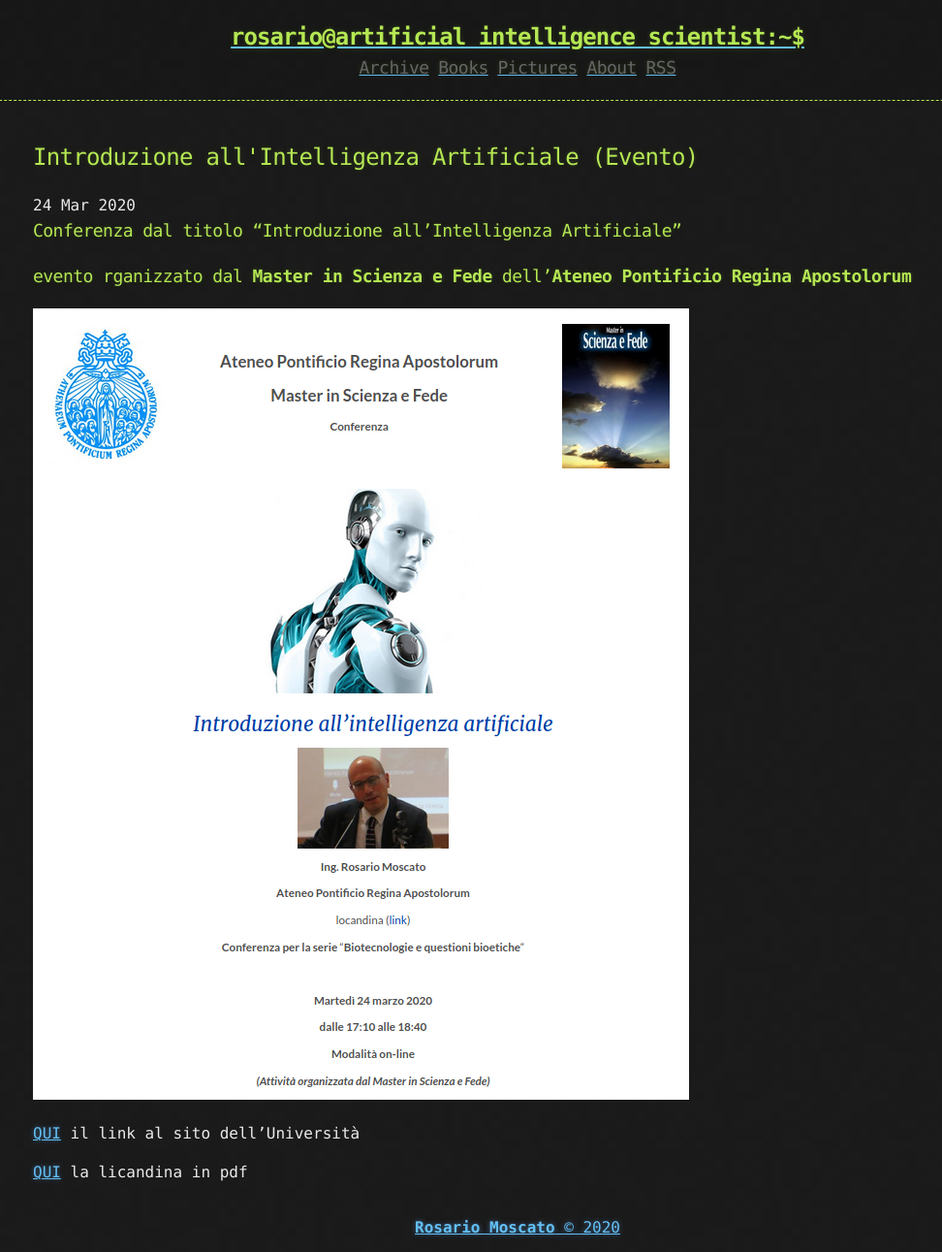
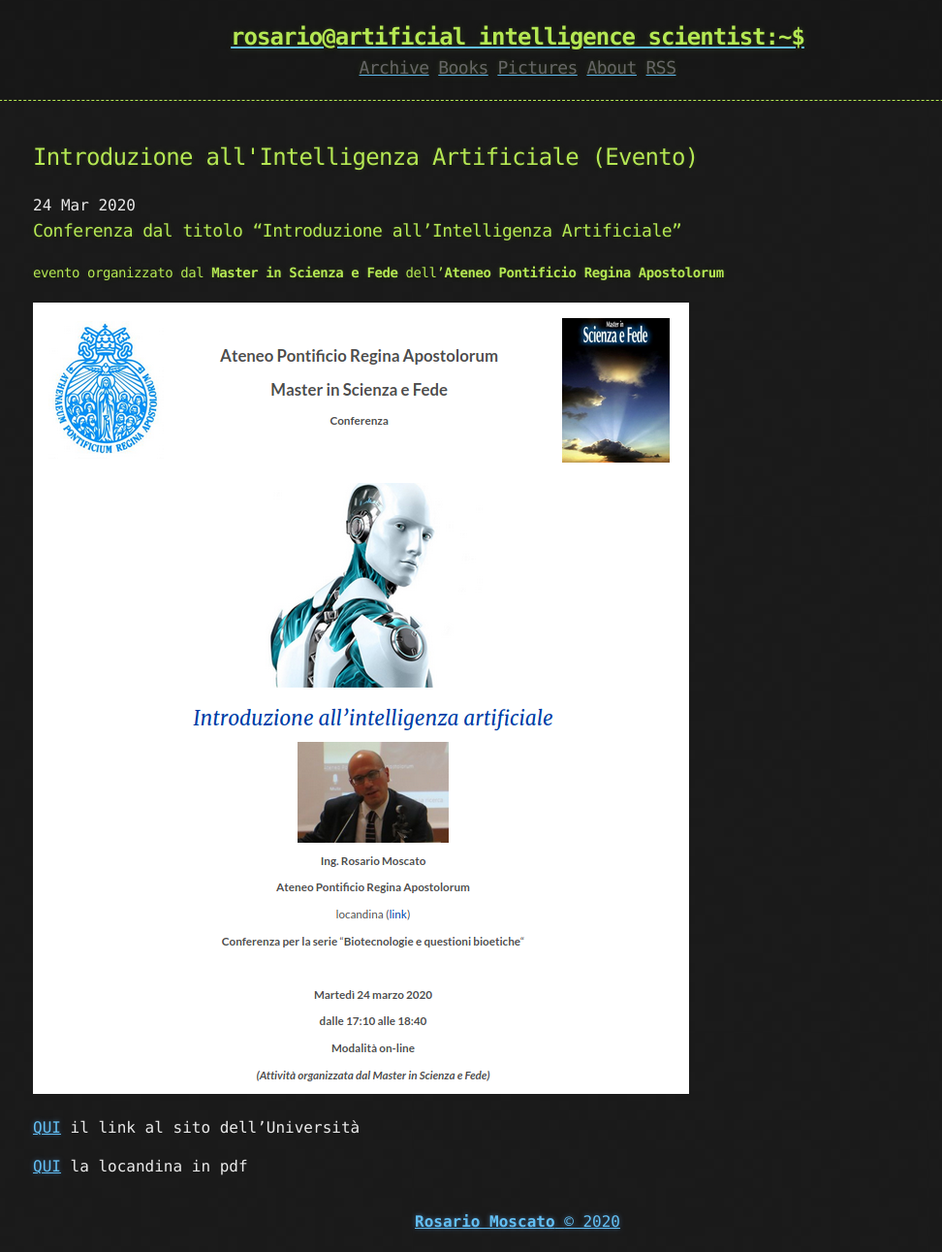
Before and after one commit to rosariomoscato/rosariomoscato.github.io, a Jekyll site: the page built from _posts/2020-03-24-introduzione-ai.md, in a window 1280 px wide. Shown: the whole page at 97% size, without its empty margins (106-1078 px from the left). Built offline with Jekyll 4.4.1, drawn with Linux system fonts in a browser that asks for light colours.

Commit message:
Update 2020-03-24-introduzione-ai.md

```diff
--- a/_posts/2020-03-24-introduzione-ai.md
+++ b/_posts/2020-03-24-introduzione-ai.md
@@ -4,9 +4,10 @@
 ---
 
 ### Conferenza dal titolo "Introduzione all'Intelligenza Artificiale"
-### evento rganizzato dal **Master in Scienza e Fede** dell'**Ateneo Pontificio Regina Apostolorum**
+#### evento organizzato dal **Master in Scienza e Fede** dell'**Ateneo Pontificio Regina Apostolorum**
+
 ![Introduzione AI]({{site.baseurl}}/img/Conferenza%20Introduzione%20AI_MSF_2020.png)
 
 [QUI](https://www.upra.org/evento/introduzione-allintelligenza-artificiale/ "Intro AI") il link al sito dell'Università
 
-[QUI](https://github.com/rosariomoscato/rosariomoscato.github.io/blob/master/img/Conferenza%20Introduzione%20AI_MSF_2020.jpg "Introduzione AI") la licandina in pdf
+[QUI](https://github.com/rosariomoscato/rosariomoscato.github.io/blob/master/img/Conferenza%20Introduzione%20AI_MSF_2020.jpg "Introduzione AI") la locandina in pdf
```
